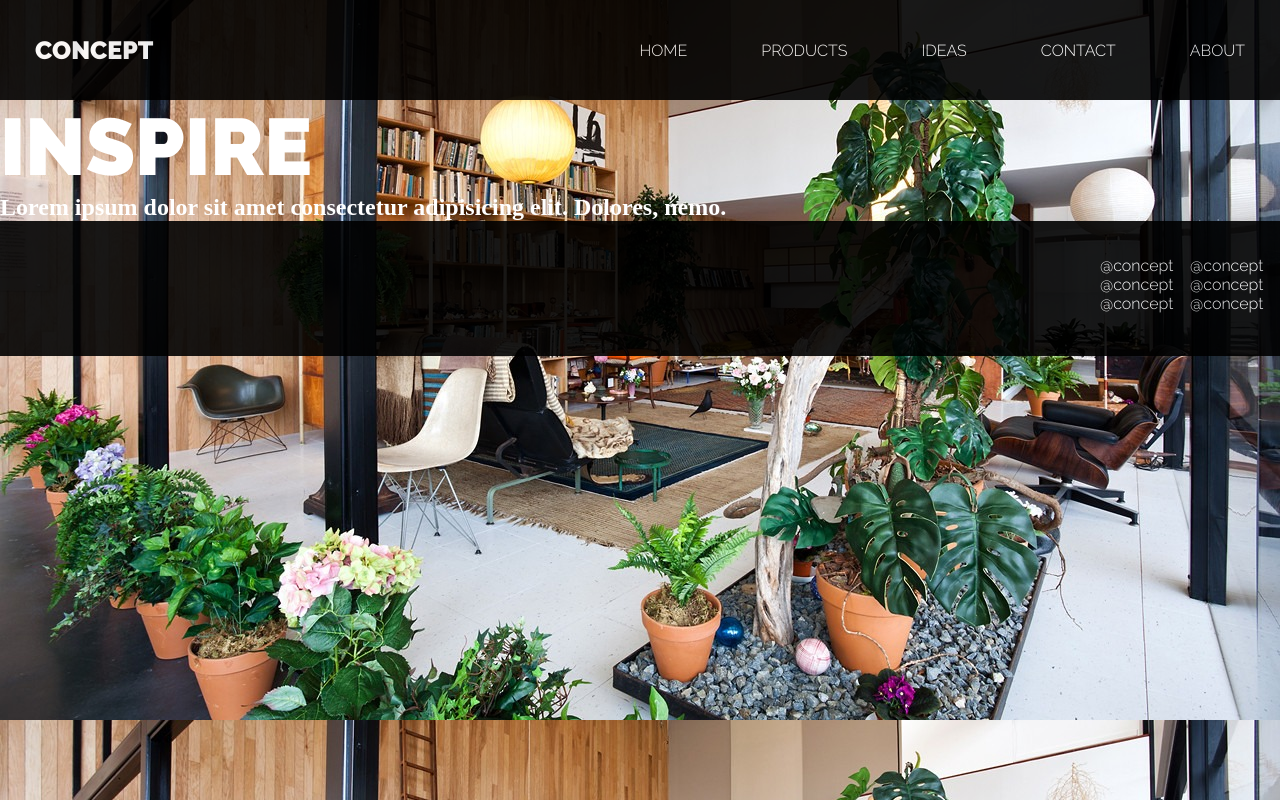
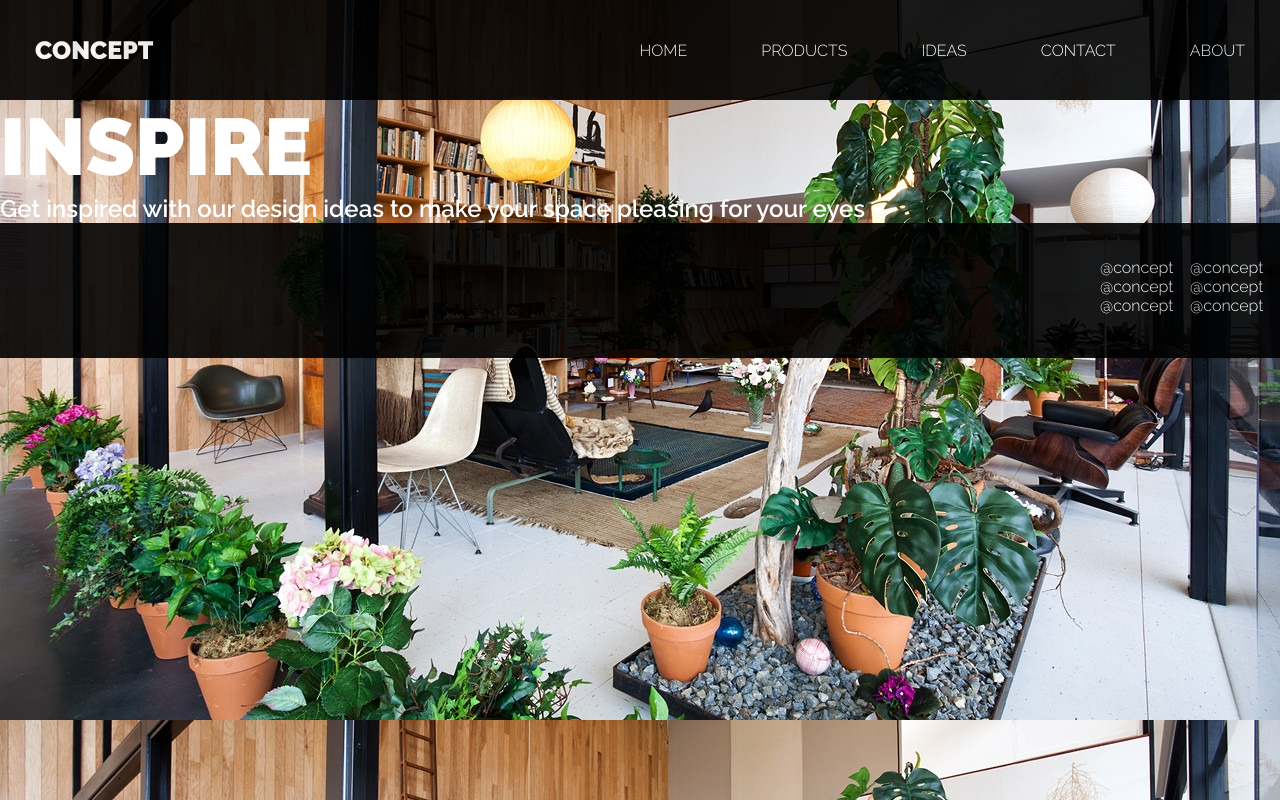
Before and after one commit to Zzenas/Proyecto-Concept, a plain HTML site: page index.html in a window 1280 px wide. Drawn offline with nearby package versions, Linux system fonts and the light colour scheme.

Commit message:
index.html

```diff
--- a/estilos/style.css
+++ b/estilos/style.css
@@ -68,6 +68,8 @@ h1{
 
 h2{
     color: white;
+    font-family: 'Raleway', sans-serif;
+    font-weight: 600;
 }
 
 header p{
--- a/index.html
+++ b/index.html
@@ -41,7 +41,7 @@
             </H1>
 
             <H2>
-                Lorem ipsum dolor sit amet consectetur adipisicing elit. Dolores, nemo.
+                Get inspired with our design ideas to make your space pleasing for your eyes
             </H2>
         </article>
     </section>
```
